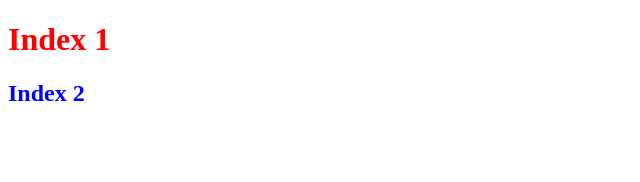
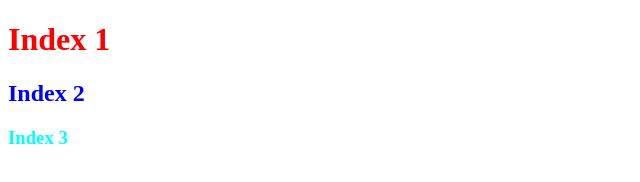
Before and after one commit to huukien02/test, a plain HTML site: page index.html in a window 1280 px wide. Shown: the full height of the page, 0-640 px from the left. Drawn offline with Linux system fonts and the light colour scheme.

Commit message:
add style3.css

```diff
--- a/index.html
+++ b/index.html
@@ -6,10 +6,12 @@
     <meta name="viewport" content="width=device-width, initial-scale=1.0" />
     <link rel="stylesheet" href="style.css" />
     <link rel="stylesheet" href="style2.css" />
+    <link rel="stylesheet" href="style3.css" />
     <title>Document</title>
   </head>
   <body>
     <h1>Index 1</h1>
     <h2>Index 2</h2>
+    <h3>Index 3</h3>
   </body>
 </html>
--- /dev/null
+++ b/style3.css
@@ -0,0 +1,3 @@
+h3 {
+  color: aqua;
+}
```
